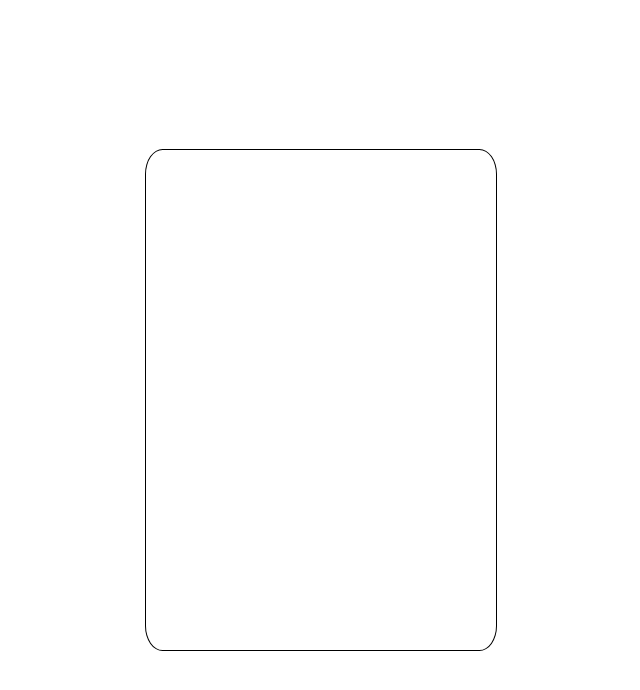
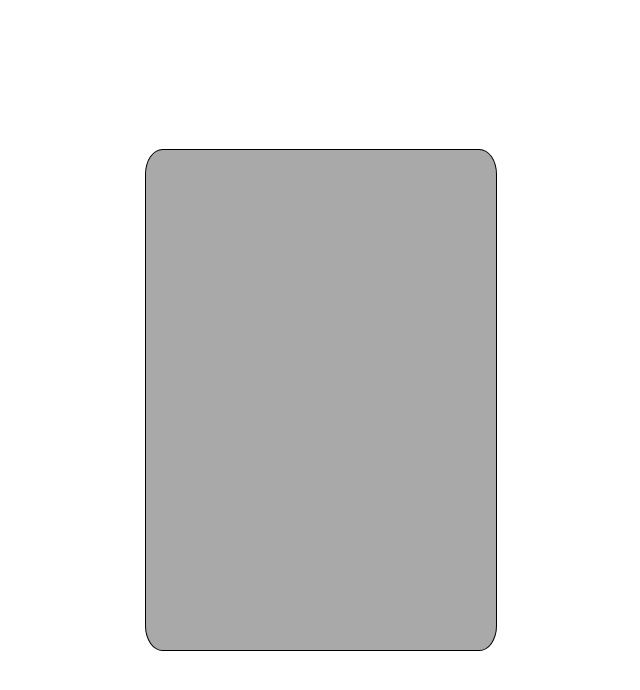
Before and after one commit to mrkshx/calculator, a React (Create React App) app: page / in a window 1280 px wide. Shown: the top 690 px of the page, without its empty margins (319-959 px from the left). Built offline with nearby package versions, Linux system fonts and the light colour scheme.

Commit message:
added background color to calculator

```diff
--- a/src/style/calculator.scss
+++ b/src/style/calculator.scss
@@ -3,4 +3,5 @@
   border: 1px solid;
   height: 500px;
   width: 350px;
+  background-color: darkgrey;
 }
```
